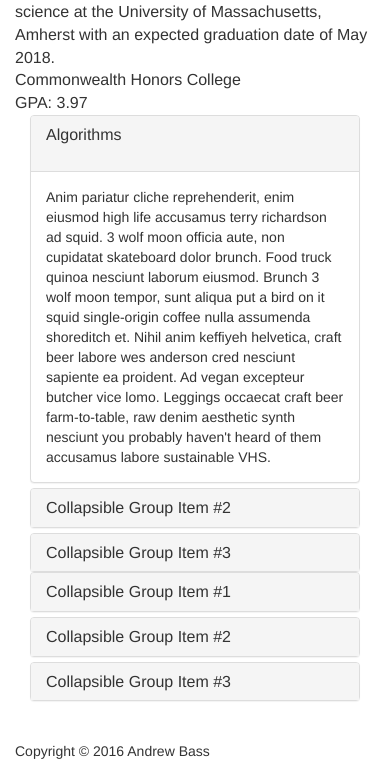
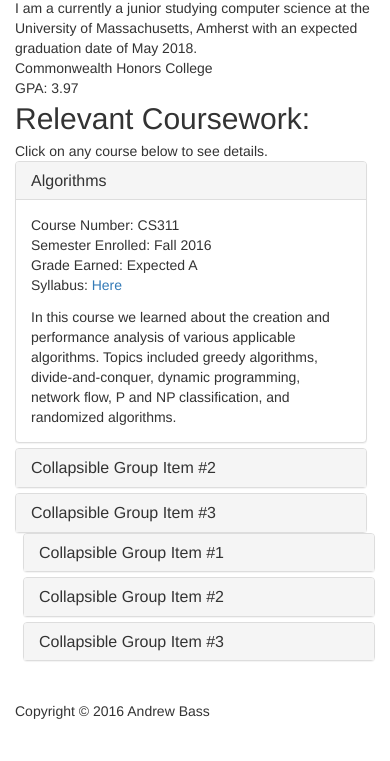
Before and after one commit to arbass22/arbass22.github.io, a Jekyll site: the page built from _pages/education.html, in a window 390 px wide. Shown: the part 362-1123 px from the top of the page. Built offline with Jekyll 4.4.1, drawn with Linux system fonts in a browser that asks for light colours; nearby versions of some CDN libraries; after the commit the page ends 1083 px from its top, so only the background shows below that.

Commit message:
Added 311 descr

```diff
--- a/_pages/education.html
+++ b/_pages/education.html
@@ -7,10 +7,10 @@ group: "navigation"
 <div class="container">
   <div class="row">
     <div class="col-md-6 col-sm-12">
-      <img class="img-responsive" src="http://faainc.com/wp-content/uploads/2015/06/UMASS-Web-Save-2000x1500.jpg"/>
+      <img class="img-responsive education-pic" src="https://www.umass.edu/gateway/sites/default/files/umass_amherst_dubois_library_campus_center.jpg"/>
     </div>
     <div class="col-md-6 col-sm-12">
-      <div class="education-descr">
+      <div>
         I am a currently a junior studying computer science at the University
         of Massachusetts, Amherst with an expected graduation date of May 2018.
         <div>Commonwealth Honors College</div>
@@ -18,22 +18,35 @@ group: "navigation"
       </div>
     </div>
   </div>
+  <div id="rel-coursework-header">
+    Relevant Coursework:
+  </div>
+  <div>
+    Click on any course below to see details.
+  </div>
 
   <div class="panel-group" id="accordion" role="tablist" aria-multiselectable="true">
-    <div class="col-md-6 accordion-root">
+    <div class="col-md-6 accordion-root left">
       <div class="panel panel-default">
-        <div class="panel-heading" role="tab" id="headingOne">
+        <div class="panel-heading" role="tab" id="cs311-heading">
           <h4 class="panel-title">
-            <a role="button" data-toggle="collapse" data-parent=".accordion-root" href="#collapseOne" aria-expanded="true" aria-controls="collapseOne">
+            <a role="button" data-toggle="collapse" data-parent=".accordion-root" href="#cs311" aria-expanded="true" aria-controls="collapseOne">
               Algorithms
             </a>
-            <div class="class-num">CS311</div>
-
           </h4>
         </div>
-        <div id="collapseOne" class="panel-collapse collapse in" role="tabpanel" aria-labelledby="headingOne">
+        <div id="cs311" class="panel-collapse collapse in" role="tabpanel" aria-labelledby="cs311-heading">
           <div class="panel-body">
-            Anim pariatur cliche reprehenderit, enim eiusmod high life accusamus terry richardson ad squid. 3 wolf moon officia aute, non cupidatat skateboard dolor brunch. Food truck quinoa nesciunt laborum eiusmod. Brunch 3 wolf moon tempor, sunt aliqua put a bird on it squid single-origin coffee nulla assumenda shoreditch et. Nihil anim keffiyeh helvetica, craft beer labore wes anderson cred nesciunt sapiente ea proident. Ad vegan excepteur butcher vice lomo. Leggings occaecat craft beer farm-to-table, raw denim aesthetic synth nesciunt you probably haven't heard of them accusamus labore sustainable VHS.
+            <div>Course Number: CS311</div>
+            <div>Semester Enrolled: Fall 2016</div>
+            <div>Grade Earned: Expected A</div>
+            <div>Syllabus: <a href="http://people.cs.umass.edu/~mcgregor/courses/CS311F16/" target="_blank">Here</a></div>
+            <div class="course-descr">
+              In this course we learned about the creation and performance analysis of various
+              applicable algorithms.  Topics included greedy algorithms, divide-and-conquer,
+              dynamic programming, network flow, P and NP classification, and
+              randomized algorithms.
+            </div>
           </div>
         </div>
       </div>
@@ -67,7 +80,7 @@ group: "navigation"
       </div>
     </div>
 
-    <div class="col-md-6 accordion-root">
+    <div class="col-md-6 accordion-root right">
       <div class="panel panel-default">
         <div class="panel-heading" role="tab" id="headingOne">
           <h4 class="panel-title">
--- a/css/education.scss
+++ b/css/education.scss
@@ -1,10 +1,28 @@
 ---
 ---
-
-.class-num {
-  visibility: hidden;
+.panel-group .accordion-root {
+  &.left {
+    padding-left: 0px;
+    padding-right: 8px;
+  }
+  &.right {
+    padding-right: 0px;
+    padding-left: 8px;
+  }
 }
 
-.class-num:hover {
-  visibility: visible;
+.education-pic {
+  margin-bottom: 20px;
 }
+
+#rel-coursework-header {
+  font-size: 30px;
+}
+
+#rel-coursework-descr {
+  font-size: 14px;
+}
+
+.course-descr {
+  margin-top: 12px;
+}
```
